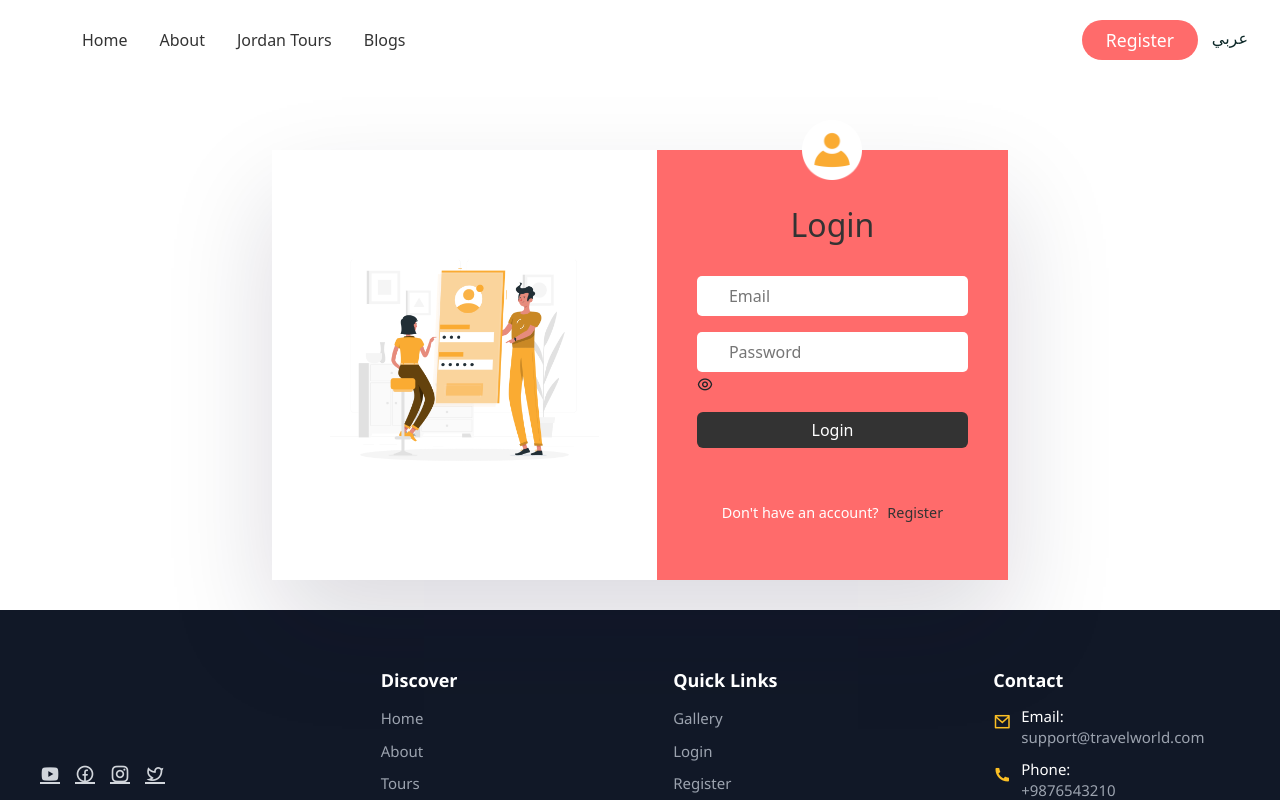
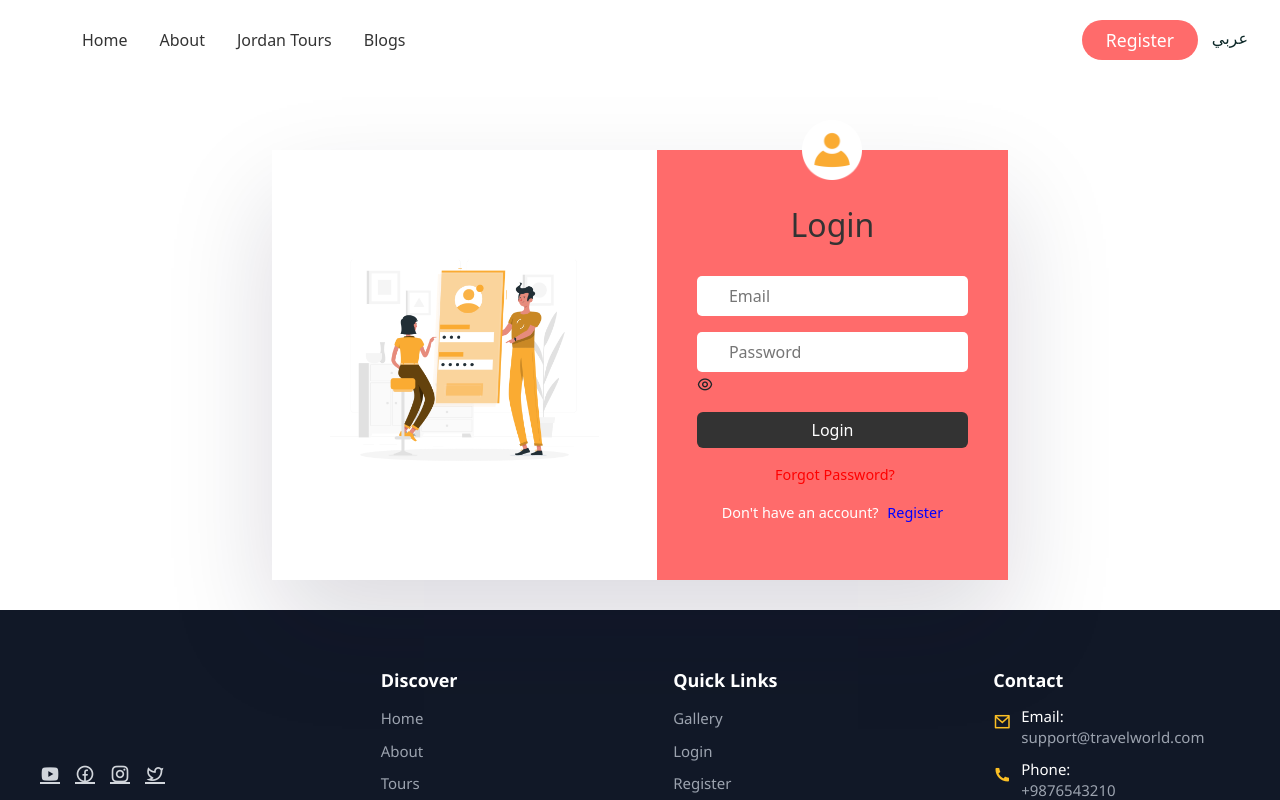
Before and after one commit to NutrinoDaya/Jordan-tourism-frontend, a React (Create React App) app: page /login in a window 1280 px wide. Shown: the top 800 px of the page. Built offline with nearby package versions, Linux system fonts and the light colour scheme; a web font is replaced by a local one.

Commit message:
Update 2

```diff
--- a/src/Pages/Login.jsx
+++ b/src/Pages/Login.jsx
@@ -7,7 +7,6 @@ import userIcon from "../assets/images/user.png";
 import { AuthContext } from "../context/AuthContext";
 import { BASE_URL } from "../utils/config";
 
-// Translations
 const translations = {
   en: {
     login: "Login",
@@ -17,6 +16,7 @@ const translations = {
     error: "An error occurred while logging in. Please try again later.",
     noAccount: "Don't have an account?",
     register: "Register",
+    forgot: "Forgot Password?",
     toggleLabel: "عربي",
   },
   ar: {
@@ -27,9 +27,11 @@ const translations = {
     error: "حدث خطأ أثناء تسجيل الدخول. حاول مرة أخرى.",
     noAccount: "ليس لديك حساب؟",
     register: "سجّل الآن",
+    forgot: "نسيت كلمة المرور؟",
     toggleLabel: "English",
   },
 };
+
 
 const Login = () => {
   const [locale, setLocale] = useState("en");
@@ -146,13 +148,18 @@ const Login = () => {
                     {t.login}
                   </Button>
                 </Form>
+              <p>
+                <Link to="/forgotpassword" style={{ color: "red" }}>
+                  {t.forgot}
+                </Link>
+              </p>
 
-                <p>
-                  <Link to="/forgotpassword">{t.forgot}</Link>
-                </p>
-                <p>
-                  {t.noAccount} <Link to="/register">{t.register}</Link>
-                </p>
+              <p>
+                {t.noAccount}{" "}
+                <Link to="/register" style={{ color: "blue" }}>
+                  {t.register}
+                </Link>
+              </p>
               </div>
             </div>
           </Col>
```
